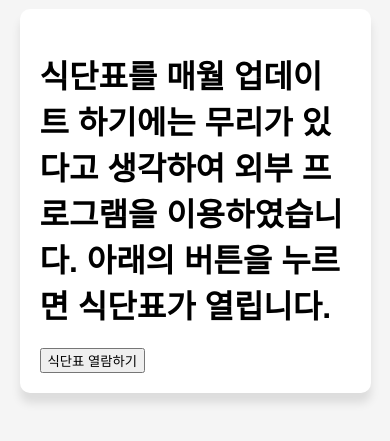
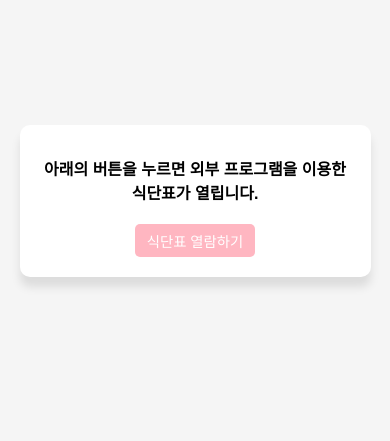
Before and after one commit to peropero1111/food.github.io, a plain HTML site: page index.html in a window 390 px wide. Shown: the part 221-662 px from the top of the page. Drawn offline with Linux system fonts and the light colour scheme.

Commit message:
Update index.html

```diff
--- a/index.html
+++ b/index.html
@@ -1,5 +1,5 @@
 <!DOCTYPE html>
-<html lang="en">
+<html lang="kr">
 <head>
     <title>Document</title>
     <meta name="viewport" content="width=device-width, initial-scale=1.0">
@@ -14,8 +14,9 @@
             height: 100vh;
             background-color: whitesmoke;
             box-sizing: border-box;
-            overflow-x: hidden; /* 작은 스크린 기기 스크롤 기능 */
+            overflow-x: hidden;
         }
+
         .container {
             background-color: white;
             padding: 20px;
@@ -24,51 +25,56 @@
             width: 90%;
             max-width: 800px;
             box-sizing: border-box;
-            overflow-x: auto; /* 작은 스크린 기기 스크롤 기능2 */
+            overflow-x: auto;
+            text-align: center;
         }
-        table {
-            border-collapse: collapse;
-            width: 100%;
-            max-width: 100%;
-            min-width: 600px; /* 가독성 보장을 위한 최소픽셀 */
-            margin: 0 auto;
-            border: 1px solid pink;
-            overflow-x: auto;
+
+        h1 {
+            font-size: 1.5em;
+            margin-bottom: 20px;
         }
-        th, td {
-            border: 1px solid pink;
-            padding: 15px;
-            text-align: center;
-            border-width: 2px;
+
+        button {
+            font-size: 1.2em;
+            padding: 10px 20px;
+            border: none;
+            background-color:  lightpink;
+            color: white;
+            border-radius: 5px;
+            cursor: pointer;
+            transition: background-color 0.3s ease;
         }
-        th {
-            background-color: #f2f2f2;
-            border-width: 2px;
+
+        button:hover {
+            background-color: rgb(235, 165, 176);
         }
+
+        /* Media Queries for smaller screens */
         @media (max-width: 600px) {
-            th, td {
-                font-size: 0.8em;
-                padding: 8px;
+            h1 {
+                font-size: 1.2em;
             }
-            table {
-                min-width: 400px; /* 작은 화면 위하여 최소 크기*/
+            button {
+                font-size: 1em;
+                padding: 8px 16px;
             }
         }
+
         @media (max-width: 400px) {
-            th, td {
-                font-size: 0.7em;
-                padding: 6px;
+            h1 {
+                font-size: 1em;
             }
-            table {
-                min-width: 300px; /* 작은 화면 위하여 최소 크기2 */
+            button {
+                font-size: 0.9em;
+                padding: 6px 12px;
             }
         }
     </style>
 </head>
 <body>
     <div class="container">
-        <h1>식단표를 매월 업데이트 하기에는 무리가 있다고 생각하여 외부 프로그램을 이용하였습니다. 아래의 버튼을 누르면 식단표가 열립니다.</h1>
-        <button onclick="location.href='https://products.aspose.app/cells/viewer/view?FolderName=831f3079-176c-4e3f-8453-f74b97297631&FileName=%25EA%25B8%2588%25ED%2598%25B8%25EA%25B3%25A0%25202024_9%25EC%259B%2594%2520%25EC%258B%259D%25EB%258B%25A8%25ED%2591%259C_.xlsx&Uid=4316389d-518e-4c52-8864-666e25f406c4.xlsx'">식단표 열람하기</button >
+        <h1>아래의 버튼을 누르면 외부 프로그램을 이용한 식단표가 열립니다.</h1>
+        <button onclick="location.href='https://products.aspose.app/cells/viewer/view?FolderName=831f3079-176c-4e3f-8453-f74b97297631&FileName=%25EA%25B8%2588%25ED%2598%25B8%25EA%25B3%25A0%25202024_9%25EC%259B%2594%2520%25EC%258B%259D%25EB%258B%25A8%25ED%2591%2591_.xlsx&Uid=4316389d-518e-4c52-8864-666e25f406c4.xlsx'">식단표 열람하기</button>
     </div>
 </body>
 </html>
```
